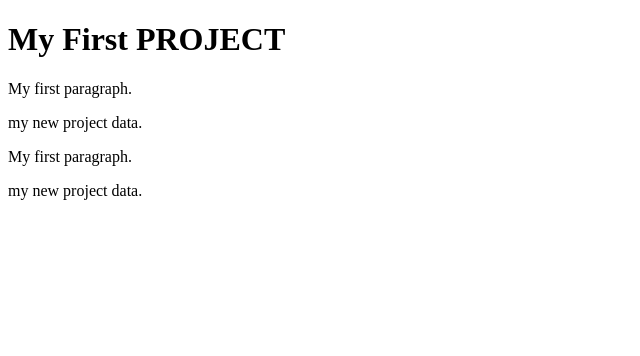
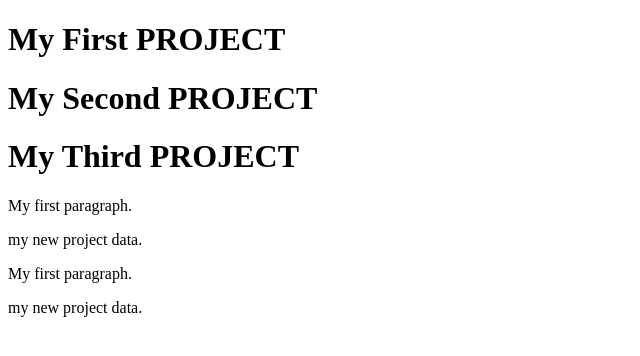
Before and after one commit to Pritam-Devops/jenkinsproject, a plain HTML site: page index.html in a window 1280 px wide. Shown: the whole page, without its empty margins (0-640 px from the left). Drawn offline with Linux system fonts and the light colour scheme.

Commit message:
code change

```diff
--- a/index.html
+++ b/index.html
@@ -3,6 +3,9 @@
 <body>
 
 <h1>My First PROJECT</h1>
+<h1>My Second PROJECT</h1>
+<h1>My Third PROJECT</h1>
+
 
 <p>My first paragraph.</p>
 <p>my new project data.</p>
```
